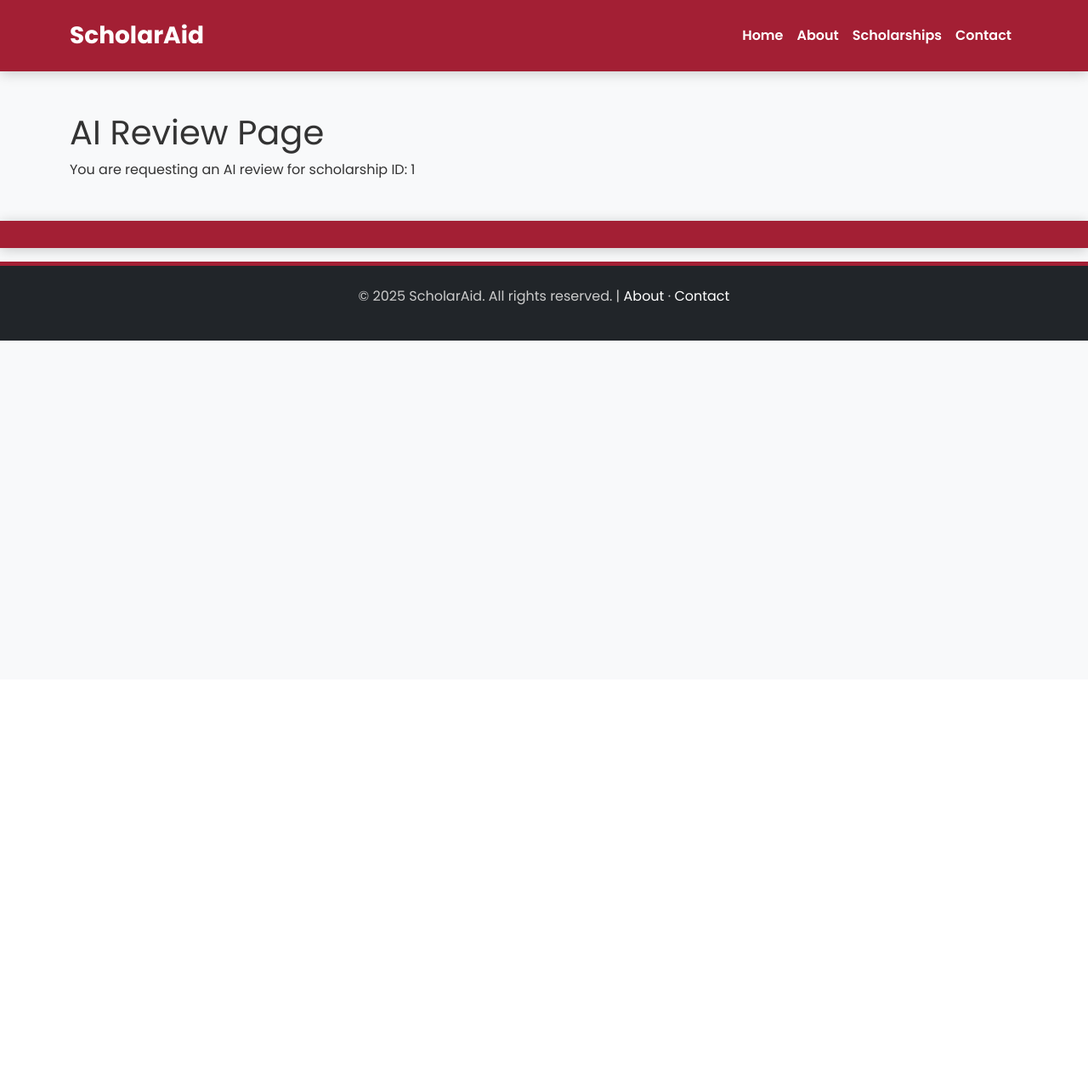
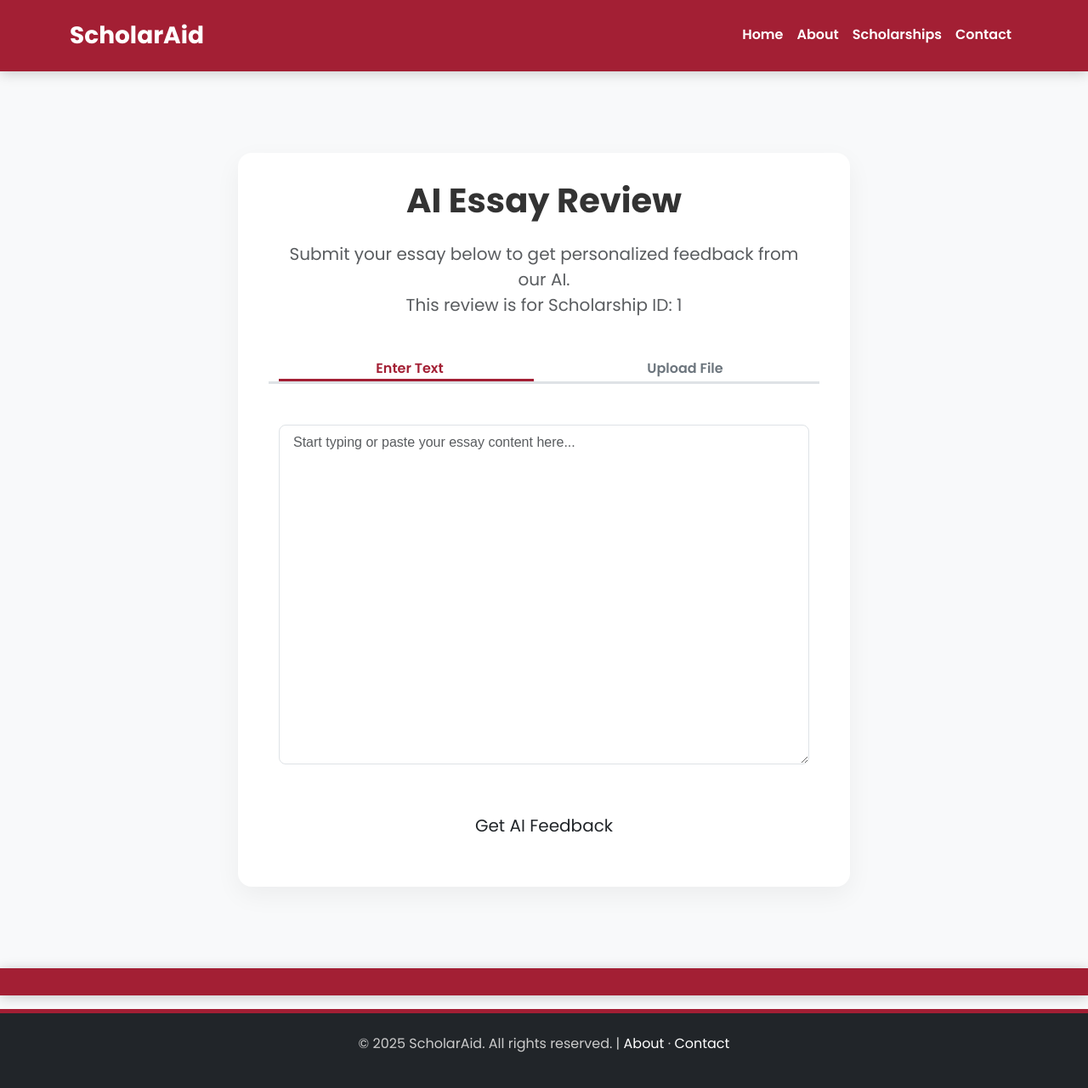
Before and after one commit to Julien-G-Man/ScholarAid, a Django app: page /ai/ai_review/1 in a window 1280 px wide. Shown: the whole page at 85% size. Before the commit the page ends 401 px from the top, so only its background shows below. Run offline with Django 5.2, Linux system fonts and the light colour scheme.

Commit message:
Design ai_review page

```diff
--- a/templates/ai_review/ai_review.html
+++ b/templates/ai_review/ai_review.html
@@ -1,6 +1,99 @@
 {% extends "base.html" %}
+{% load static %}
 
 {% block content %}
-    <h1>AI Review Page</h1>
-    <p>You are requesting an AI review for scholarship ID: {{ scholarship_id }}</p>
+<style>
+    /* New styles for the tabbed interface */
+    .ai-review-form-container {
+        background-color: white;
+        border-radius: 1rem;
+        padding: 2rem 3rem 3rem 3rem;
+        box-shadow: 0 10px 30px rgba(0, 0, 0, 0.05);
+    }
+    .form-control-lg.custom-textarea {
+        min-height: 400px;
+        font-family: Arial, sans-serif;
+        font-size: 1rem;
+    }
+    .file-upload-box {
+        border: 2px dashed #A31F34;
+        border-radius: 0.5rem;
+        padding: 2rem;
+        text-align: center;
+        background-color: #FCE8E9; /* Using your secondary light brand color */
+    }
+    .nav-link {
+        font-weight: 600;
+        color: #6c757d;
+        border: none;
+        border-bottom: 3px solid transparent;
+        border-radius: 0; /* Remove border radius for a sharp look */
+    }
+    .nav-link.active {
+        color: #A31F34;
+        background-color: transparent;
+        border-bottom: 3px solid #A31F34;
+    }
+    .tab-pane {
+        padding-top: 1.5rem;
+    }
+    .tab-container .col {
+        border-bottom: 3px solid #dee2e6; /* Grey line for visual separation */
+    }
+</style>
+
+<div class="container py-5">
+    <div class="row justify-content-center">
+        <div class="col-lg-8">
+            <div class="ai-review-form-container">
+                <h1 class="fw-bold mb-4 text-center">AI Essay Review</h1>
+                <p class="lead text-muted text-center mb-5">
+                    Submit your essay below to get personalized feedback from our AI.
+                    <br>This review is for Scholarship ID: <strong class="text-primary-brand">{{ scholarship_id }}</strong>
+                </p>
+
+                <form action="." method="post" enctype="multipart/form-data">
+                    {% csrf_token %}
+
+                    <div class="row text-center mb-4 tab-container">
+                        <div class="col">
+                            <button class="nav-link active w-100" id="text-tab" data-bs-toggle="tab" data-bs-target="#text-pane" type="button" role="tab" aria-controls="text-pane" aria-selected="true">
+                                <i class="bi bi-pencil-square me-2"></i> Enter Text
+                            </button>
+                        </div>
+                        <div class="col">
+                            <button class="nav-link w-100" id="file-tab" data-bs-toggle="tab" data-bs-target="#file-pane" type="button" role="tab" aria-controls="file-pane" aria-selected="false">
+                                <i class="bi bi-cloud-upload me-2"></i> Upload File
+                            </button>
+                        </div>
+                    </div>
+
+                    <div class="tab-content" id="reviewTabContent">
+                        <div class="tab-pane fade show active" id="text-pane" role="tabpanel" aria-labelledby="text-tab">
+                            <div class="mb-4">
+                                <textarea class="form-control form-control-lg custom-textarea" id="essayText" name="essay_text" placeholder="Start typing or paste your essay content here..." rows="15"></textarea>
+                            </div>
+                        </div>
+
+                        <div class="tab-pane fade" id="file-pane" role="tabpanel" aria-labelledby="file-tab">
+                            <div class="file-upload-box">
+                                <span style="font-size: 5rem; color: #A31F34;">📖</span>
+                                <h4 class="fw-bold text-dark mt-3 mb-2">Upload Your Document</h4>
+                                <p class="text-muted mb-4">PDF, DOCX, TXT, or Markdown files are supported.</p>
+                                <label for="essayFile" class="btn btn-primary-brand btn-lg">
+                                    Select file
+                                    <input class="d-none" type="file" id="essayFile" name="essay_file" accept=".pdf,.doc,.docx,.txt,.pptx,.md">
+                                </label>
+                            </div>
+                        </div>
+                    </div>
+
+                    <div class="d-grid gap-2">
+                        <button type="submit" class="btn btn-primary-brand btn-lg mt-4">Get AI Feedback</button>
+                    </div>
+                </form>
+            </div>
+        </div>
+    </div>
+</div>
 {% endblock %}
--- a/templates/core/contact.html
+++ b/templates/core/contact.html
@@ -164,7 +164,7 @@
                     <i class="bi bi-phone-fill icon"></i>
                     <h4>Call Us</h4>
                     <p>Mon-Fri, 9am-5pm GMT</p>
-                    <p class="fw-bold text-primary-brand">+233 555 123 456</p>
+                    <p class="fw-bold text-primary-brand">+233 509 341 251</p>
                 </div>
             </div>
             <div class="col-md-4">
```
